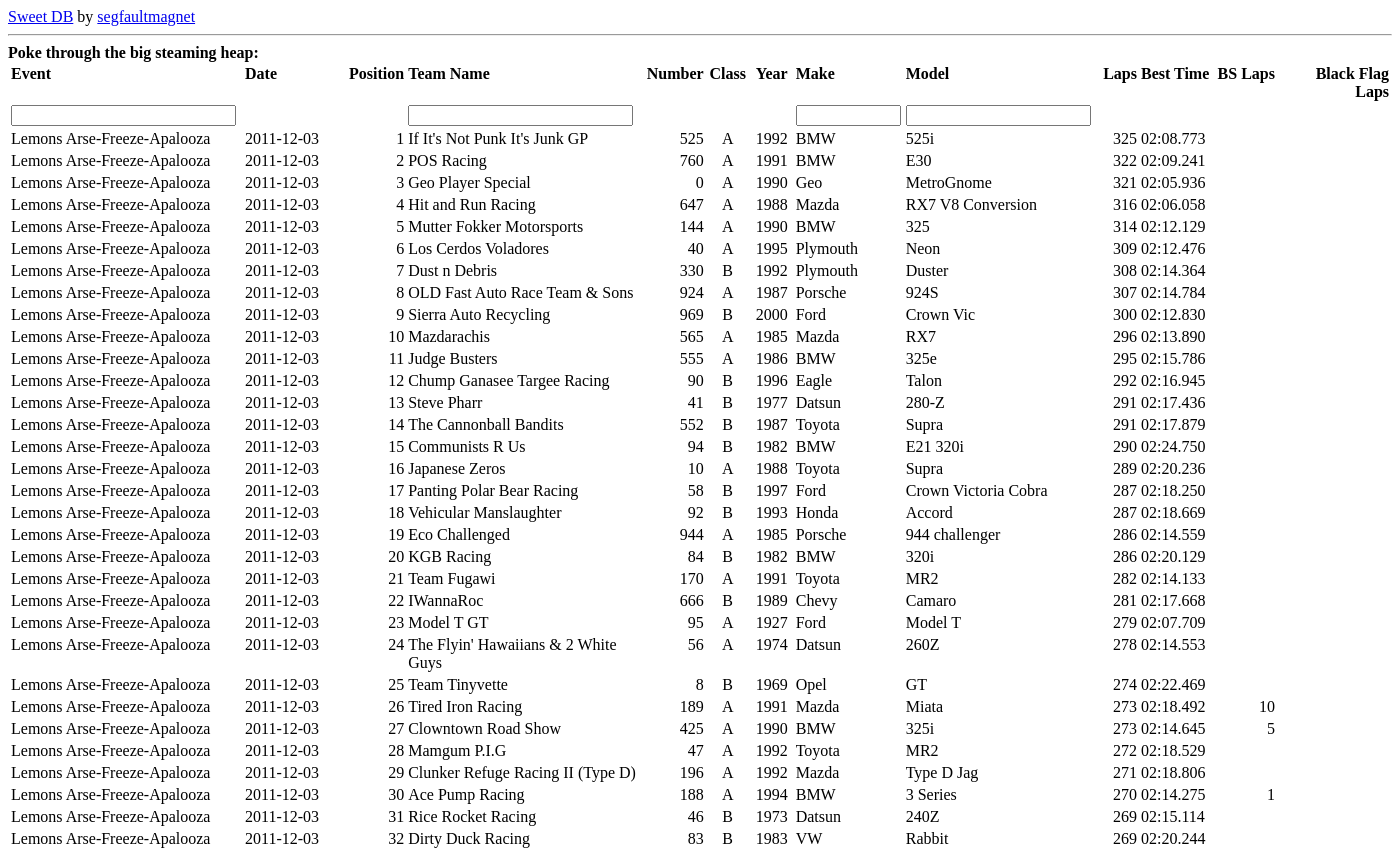
After one commit to segfaultmagnet/sweet-db, a Flask app: page /search in a window 1400 px wide. The commit adds this page. Shown: the top 851 px of the page. Run offline with Flask 2, Linux system fonts and the light colour scheme; data comes from the database, SQL or seed files in the repository.

Commit message:
Basic searching

```diff
--- a/app/forms.py
+++ b/app/forms.py
@@ -1,6 +1,8 @@
 from flask_wtf import Form
 from wtforms import StringField, BooleanField
-from wtforms.validators import DataRequired
 
 class SearchForm(Form):
-    make = StringField('make')
+    event = StringField('event')
+    team  = StringField('team')
+    make  = StringField('make')
+    model = StringField('model')
--- /dev/null
+++ b/app/templates/results.html
@@ -0,0 +1,19 @@
+{% block content %}
+  {% for entry in entries %}
+  <TR>
+    <TD align="left"   valign="top">{{ entry['Event'] }}</TD>
+    <TD align="left"   valign="top">{{ entry['Date'] }}</TD>
+    <TD align="right"  valign="top">{{ entry['Position'] }}</TD>
+    <TD align="left"   valign="top">{{ entry['Team Name'] }}</TD>
+    <TD align="right"  valign="top">{{ entry['Number'] if entry['Number'] != None }}</TD>
+    <TD align="center" valign="top">{{ entry['Class'] if entry['Class'] != None }}</TD>
+    <TD align="center" valign="top">{{ entry['Year'] if entry['Year'] != None }}</TD>
+    <TD align="left"   valign="top">{{ entry['Make'] if entry['Make'] != None}}</TD>
+    <TD align="left"   valign="top">{{ entry['Model'] if entry['Model'] != None}}</TD>
+    <TD align="right"  valign="top">{{ entry['Laps'] if entry['Laps'] != None}}</TD>
+    <TD align="left"   valign="top">{{ entry['Best Time'] if entry['Best Time'] != None}}</TD>
+    <TD align="right"  valign="top">{{ entry['BS Penalty Laps'] if entry['BS Penalty Laps'] != None}}</TD>
+    <TD align="right"  valign="top">{{ entry['Black Flag Laps'] if entry['Black Flag Laps'] != None}}</TD>
+  </TR>
+  {% endfor %}
+{% endblock %}
--- /dev/null
+++ b/app/templates/search.html
@@ -0,0 +1,28 @@
+{% block content %}
+<TR>
+  <form method="post" name="searchform">
+    <TD align="left"   valign="top">
+      {{ search.event(size=25) }}
+    </TD>
+    <TD align="left"   valign="top"> </TD>
+    <TD align="right"  valign="top"> </TD>
+    <TD align="left"   valign="top">
+      {{ search.team(size=25) }}
+    </TD>
+    <TD align="right"  valign="top"> </TD>
+    <TD align="center" valign="top"> </TD>
+    <TD align="center" valign="top"> </TD>
+    <TD align="left"   valign="top">
+      {{ search.make(size=10) }}
+    </TD>
+    <TD align="left"   valign="top">
+      {{ search.model(size=20) }}
+    </TD>
+    <TD align="right"  valign="top"> </TD>
+    <TD align="left"   valign="top"> </TD>
+    <TD align="right"  valign="top"> </TD>
+    <TD align="right"  valign="top"> </TD>
+    <input type="submit" style="display: none"/>
+  </form>
+</TR>
+{% endblock %}
--- a/app/views.py
+++ b/app/views.py
@@ -5,24 +5,58 @@
 # Copyright:    Matthew Sheridan 2017
 # Licence:      Beer-Ware License Rev. 42
 
-import os
-import sys
 import datetime
 import json
 import sqlite3
-from operator import attrgetter, itemgetter
 
-from flask import render_template
+from flask import redirect, render_template, request
 from app import app
 from jinja2 import Template
 
-@app.route('/')
-@app.route('/index')
+from .forms import SearchForm
+
+@app.route('/', methods=['GET', 'POST'])
+@app.route('/index', methods=['GET', 'POST'])
+@app.route('/search', methods=['GET', 'POST'])
 def index():
+    empty = True
+    sql_request = 'SELECT * FROM entry'
+    search = SearchForm()
+
+    if search.event.data:
+        sql_request += ' WHERE event_name LIKE \'%' + search.event.data + '%\' COLLATE NOCASE'
+        empty = False
+
+    if search.team.data:
+        if empty:
+            sql_request += ' WHERE'
+        else:
+            sql_request += ' AND'
+        sql_request += ' team_name LIKE \'%' + search.team.data + '%\' COLLATE NOCASE'
+        empty = False
+
+    if search.make.data:
+        if empty:
+            sql_request += ' WHERE'
+        else:
+            sql_request += ' AND'
+        sql_request += ' WHERE make LIKE \'%' + search.make.data + '%\' COLLATE NOCASE'
+        empty = False
+
+    if search.model.data:
+        if empty:
+            sql_request += ' WHERE'
+        else:
+            sql_request += ' AND'
+        sql_request += ' WHERE model LIKE \'%' + search.model.data + '%\' COLLATE NOCASE'
+        empty = False
+
+    sql_request += ' ORDER BY event_date DESC, position ASC'
+
     db = sqlite3.connect(app.config['ROOT_DIR'] + app.config['SQL_DB'])
     cursor = db.cursor()
 
-    cursor.execute("SELECT * FROM entry ORDER BY event_date DESC, position ASC")
+    cursor.execute(sql_request)
     result = cursor.fetchall()
 
     entries = []
@@ -32,17 +66,9 @@ def index():
                         'Model': r[7], 'Laps': r[8], 'Best Time': r[9],
                         'BS Penalty Laps': r[10], 'Black Flag Laps': r[11],
                         'Event': r[12], 'Date': r[13]})
-
     db.close()
 
-    eventname = None
-    eventdate = None
-
-    if eventname and eventdate:
-        eventname += ' (' + eventdate.strftime('%d %b %Y') + ')'
-
     return render_template('index.html',
-                           title='All Race Results in a Big Steaming Heap',
-                           eventname=eventname,
-                           eventdate=eventdate, #.strftime('%d %b %Y'),
+                           title='Poke through the big steaming heap:',
+                           search=search,
                            entries=entries)
--- a/config.py
+++ b/config.py
@@ -7,7 +7,7 @@
 
 # Flask builtin configuration values
 DEBUG = False
-WTF_CSRF_ENABLED = True
+WTF_CSRF_ENABLED = False
 SECRET_KEY = 'replace-before-deploying-bEEp-b0oP-#H**ptie_Code(123!)'
 
 # sweet-db configuration values
```
Also changed, not shown: app/__init__.py (+1 -8 lines), app/templates/index.html (+6 -18 lines), util/csvtojson.py (+14 -29 lines), util/sqlloader.py (+0 -11 lines).
